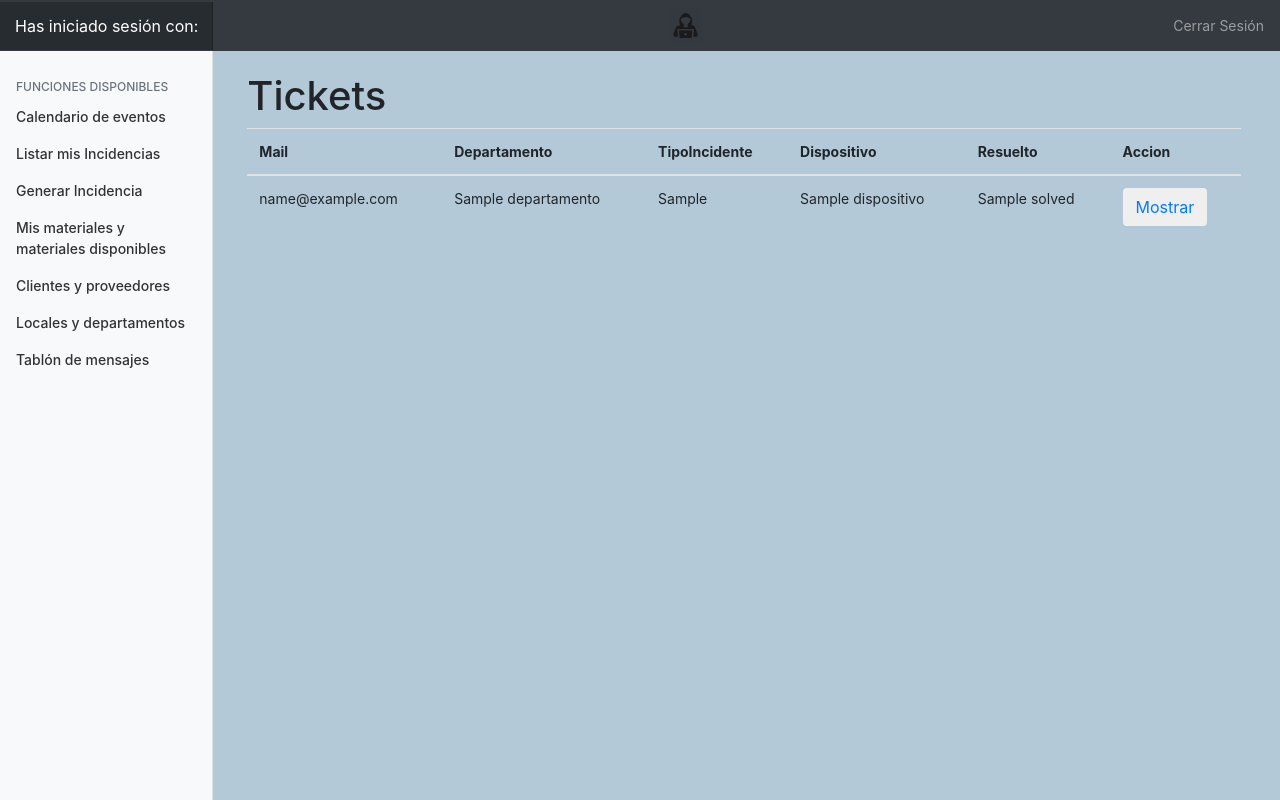
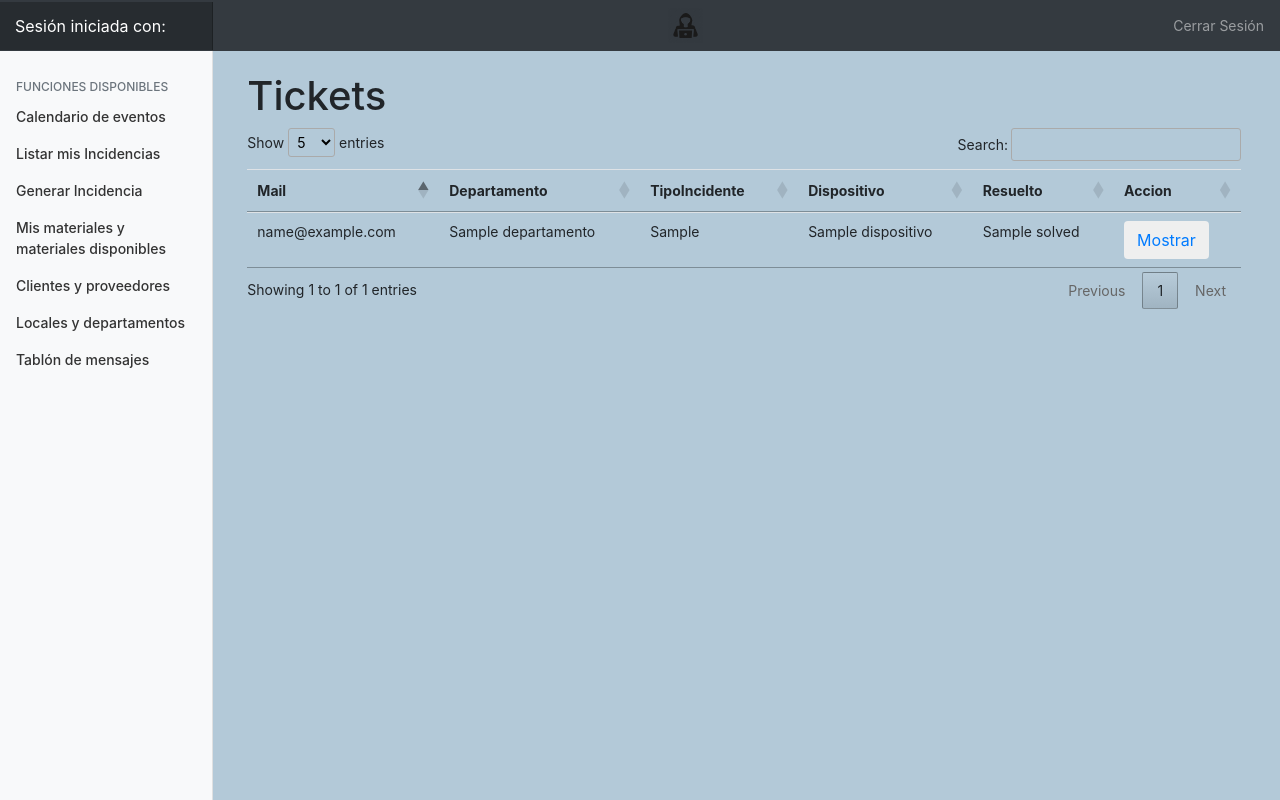
Before and after one commit to ivantkd/TFG, a PHP site: template templates/tickets/index.html.twig in a window 1280 px wide. Run offline with PHP 8.4, Linux system fonts and the light colour scheme; the template is opened without the code that fills it: most values are stand-ins (such as "Sample title", 1, 10 or a date in 2020); some libraries are stand-ins or nearby versions.

Commit message:
Datatable sorter ticketing

```diff
--- a/config/bundles.php
+++ b/config/bundles.php
@@ -15,4 +15,5 @@ return [
     CalendarBundle\CalendarBundle::class => ['all' => true],
     Symfony\Bundle\WebServerBundle\WebServerBundle::class => ['dev' => true],
     Symfony\Bundle\MercureBundle\MercureBundle::class => ['all' => true],
+    Symfony\WebpackEncoreBundle\WebpackEncoreBundle::class => ['all' => true],
 ];
--- a/templates/nav.html.twig
+++ b/templates/nav.html.twig
@@ -6,26 +6,31 @@
         <link href="../../../../css/bootstrap.min.css" rel="stylesheet">
         <link href="../../../../css/styleMain.css" rel="stylesheet">
         <link href="../../../../css/dashboard.css" rel="stylesheet">
+
         <script src="https://ajax.googleapis.com/ajax/libs/jquery/3.4.0/jquery.min.js"></script>
         <script src="https://maxcdn.bootstrapcdn.com/bootstrap/3.4.0/js/bootstrap.min.js"></script>
 
+        <link rel="stylesheet" href="https://cdn.datatables.net/v/bs4/dt-1.10.18/datatables.min.css">
+        <script src="https://cdn.datatables.net/v/bs4/dt-1.10.18/datatables.min.js"></script>
 
         <script src="https://ajax.googleapis.com/ajax/libs/jquery/3.3.1/jquery.min.js"></script>
         <script src="https://cdnjs.cloudflare.com/ajax/libs/popper.js/1.14.7/umd/popper.min.js"></script>
         <script src="https://maxcdn.bootstrapcdn.com/bootstrap/4.3.1/js/bootstrap.min.js"></script>
         <title>{% block title %}Pagina principal{% endblock %}</title>
-        {% block stylesheets %}{% endblock %}
+        {% block stylesheets %}
+          {{ encore_entry_link_tags('app') }}
+        {% endblock %}
     </head>
 
 
-
+    </body>
 
         {% block body %}
 
 
 
         <nav class="navbar navbar-dark sticky-top bg-dark flex-md-nowrap p-0">
-            <a class="navbar-brand col-sm-3 col-md-2 mr-0" href="">Has iniciado sesión con:  {{app.user.username}}</a>
+            <a class="navbar-brand col-sm-3 col-md-2 mr-0" href="">Sesión iniciada con:  {{app.user.username}}</a>
             {#<input class="form-control form-control-dark w-100" type="text" placeholder="Search" aria-label="Search">#}
 
 
@@ -172,12 +177,15 @@
 
       {% endblock %}
 
-
+      {% block javascripts %}
+      {{ encore_entry_script_tags('app') }}
+      <script src="https://cdn.datatables.net/1.10.20/js/jquery.dataTables.min.js"></script>
+      {% endblock %}
 
 
       {% endblock %}
 
-      {% block javascripts %} {% endblock %}
+      </body>
 
 
 <!--</html>!-->
--- a/templates/tickets/index.html.twig
+++ b/templates/tickets/index.html.twig
@@ -8,7 +8,7 @@
         <br>
         <h1>Tickets</h1>
 
-        <table class="table">
+        <table id="table-sorter" class="table">
             <thead>
                 <tr>
                     <th>Mail</th>
@@ -50,6 +50,16 @@
             </tbody>
         </table>
     </main>
+    <script type="text/javascript">
+    $(document).ready(function () {
+
+    //$('#table-sorter tr:first').remove();
+    var myTable= $('#table-sorter').DataTable({
+        "lengthMenu": [[5, 10, 25, -1], [5, 10, 25, "All"]],
+        "language": {"url": "//cdn.datatables.net/plug-ins/1.10.20/i18n/Spanish.json"}
+    });
+});
+    </script>
 </body>
     {#<a href="{{ path('tickets_new') }}">Create new</a>#}
 {% endblock %}
```
Also changed, not shown: 4 other files.
